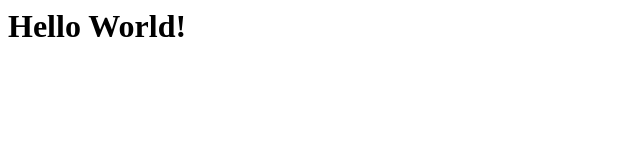
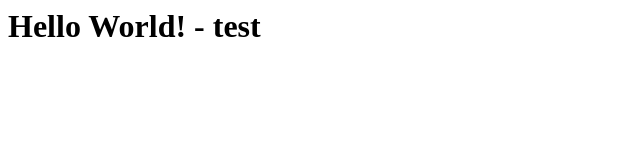
Before and after one commit to vijaychalam/repo-assign-1.4, a plain HTML site: page index.html in a window 1280 px wide. Shown: the full height of the page, 0-640 px from the left. Drawn offline with Linux system fonts and the light colour scheme.

Commit message:
commit message 2

```diff
--- a/index.html
+++ b/index.html
@@ -5,6 +5,6 @@
     <title>Document</title>
 </head>
 <body>
-    <h1>Hello World!</h1>
+    <h1>Hello World! - test</h1>
 </body>
 </html>
```
Also changed, not shown: 1 other file.
